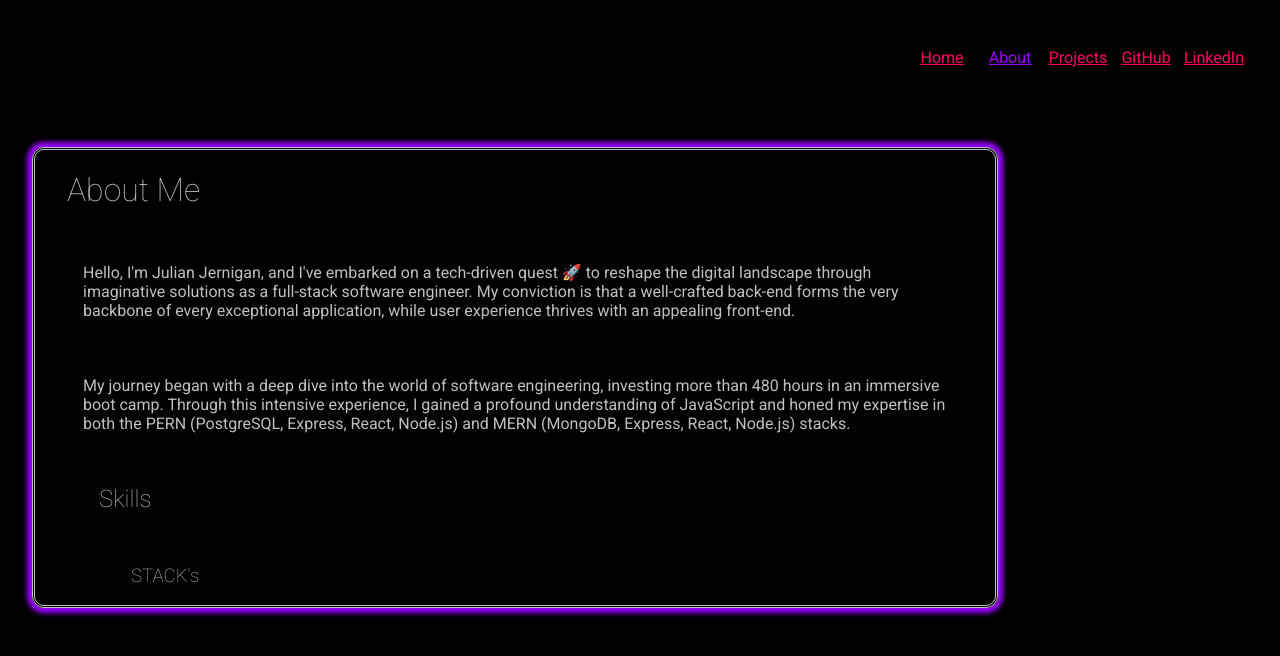
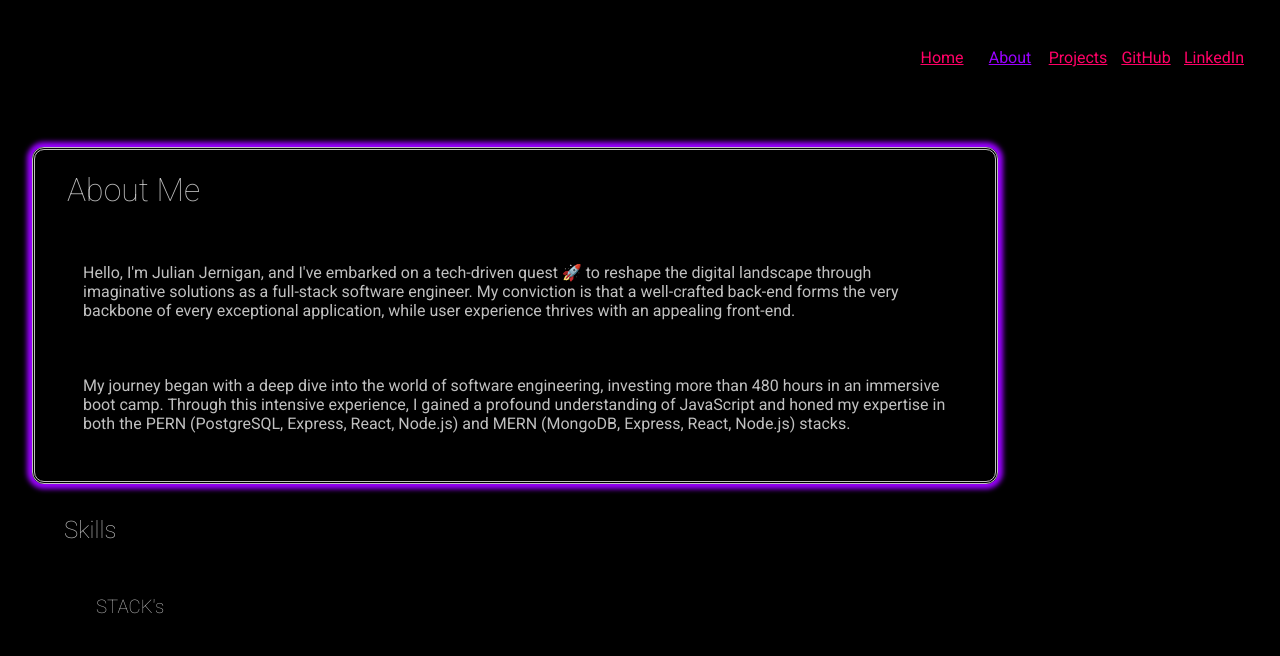
Before and after one commit to Job85/simplistic-portfolio, a Next.js app: page /about in a window 1280 px wide. Shown: the top 656 px of the page. Built offline with nearby package versions, Linux system fonts and the light colour scheme.

Commit message:
styled container class with color #C0C0C0

```diff
--- a/src/app/about/page.module.css
+++ b/src/app/about/page.module.css
@@ -1,11 +1,14 @@
 .container {
+    color: #C0C0C0;
+}
+
+.about {
     border-style: double;
     border-radius: 12px;
     border-width: medium;
     border-color: #C0C0C0;
     box-shadow: 0px 0px 5px 5px #9900FF;
     margin: 2em;
-    color: #C0C0C0;
     width: 75vw;
 }
 
```
